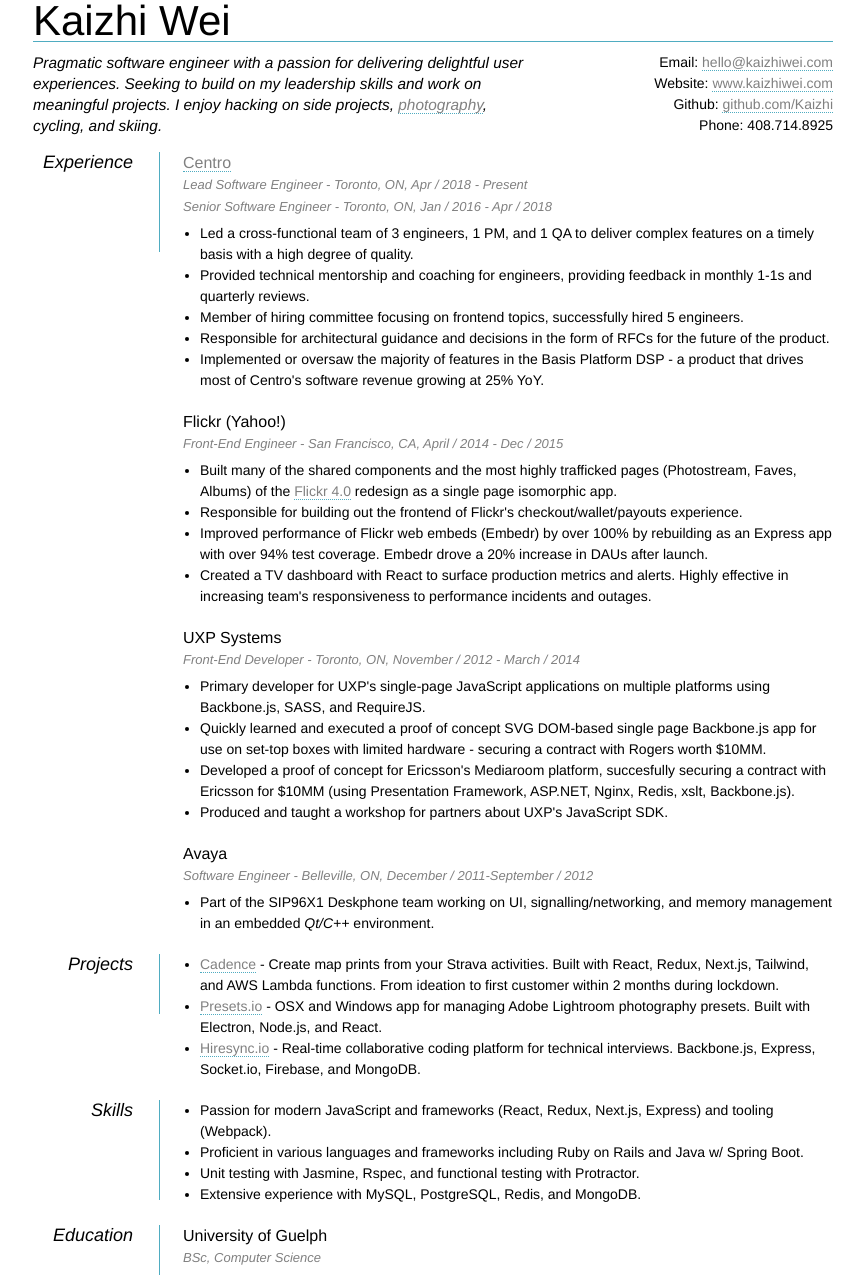
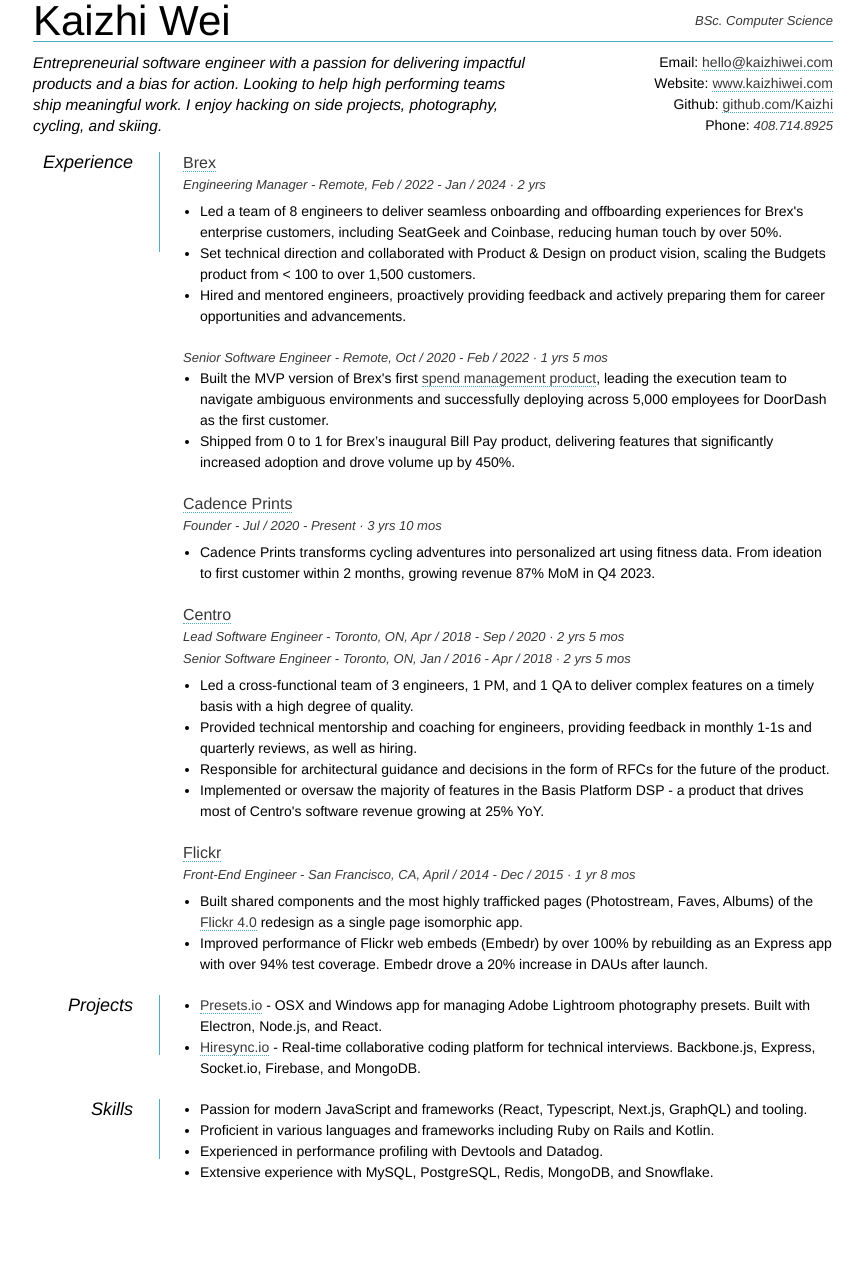
Before and after one commit to Kaizhi/resume, a website: page resume.html in a window 1280 px wide. Shown: the whole page, without its empty margins (207-1071 px from the left). After the commit the page ends 1203 px from the top, so only its background shows below. Drawn offline with Linux system fonts and the light colour scheme.

Commit message:
update resume, stop using wkhtmltopdf - use puppeteer

```diff
--- a/resume.html
+++ b/resume.html
@@ -42,21 +42,20 @@
         margin: 0 0 6px 0;
         position: relative;
       }
-      h2 span,
-      h1 span {
+      span {
         bottom: 0;
         right: 0;
         font-style: italic;
         font-family: Helvetica;
         font-size: 13px;
-        color: grey;
+        color: #373737;
         font-weight: normal;
       }
       p {
         margin: 0 0 16px 0;
       }
       a {
-        color: grey;
+        color: #373737;
         text-decoration: none;
         border-bottom: 1px dotted #4facc1;
       }
@@ -160,6 +159,24 @@
       em {
         font-style: italic;
       }
+
+      .header {
+        display: flex;
+      }
+
+      .header h1 {
+        width: 100%;
+      }
+
+      .header span {
+        width: 200px;
+        text-align: right;
+        margin: 0 0 10px 0;
+        padding: 0 0 10px 0;
+        /* font-size: 42px; */
+        font-weight: lighter;
+        border-bottom: 1px solid #4facc1;
+      }
     </style>
     <link rel="shortcut icon" href="favicon.ico" type="image/x-icon" />
   </head>
@@ -167,14 +184,15 @@
   <body>
     <div id="page-wrap">
       <div id="contact-info" class="vcard">
-        <h1 class="fn">Kaizhi Wei</h1>
+        <div class="header">
+          <h1>Kaizhi Wei</h1>
+          <span>BSc. Computer Science</span>
+        </div>
         <p class="contact-left">
-          Pragmatic software engineer with a passion for delivering
-          <em>delightful</em> user experiences. Seeking to build on my
-          leadership skills and work on meaningful projects. I enjoy hacking on
-          side projects,
-          <a target="_blank" href="https://instagram.com/kaizhiw">photography</a
-          >, cycling, and skiing.
+          Entrepreneurial software engineer with a passion for delivering
+          <em>impactful</em> products and a bias for action. Looking to help
+          high performing teams ship meaningful work. I enjoy hacking on side
+          projects, photography, cycling, and skiing.
         </p>
         <p class="contact-right">
           Email:
@@ -196,13 +214,75 @@
         <dt>Experience</dt>
         <dd>
           <h2>
+            <a target="_blank" href="https://www.brex.com/">Brex</a>
+            <br />
+            <span
+              >Engineering Manager - Remote, Feb / 2022 - Jan / 2024 · 2
+              yrs</span
+            ><br />
+          </h2>
+          <ul>
+            <li>
+              Led a team of 8 engineers to deliver seamless onboarding and
+              offboarding experiences for Brex's enterprise customers, including
+              SeatGeek and Coinbase, reducing human touch by over 50%.
+            </li>
+            <li>
+              Set technical direction and collaborated with Product & Design on
+              product vision, scaling the Budgets product from < 100 to over
+              1,500 customers.
+            </li>
+            <li>
+              Hired and mentored engineers, proactively providing feedback and
+              actively preparing them for career opportunities and advancements.
+            </li>
+          </ul>
+          <span
+            >Senior Software Engineer - Remote, Oct / 2020 - Feb / 2022 · 1 yrs
+            5 mos</span
+          >
+
+          <ul>
+            <li>
+              Built the MVP version of Brex's first
+              <a
+                target="_blank"
+                href="https://www.brex.com/product/spend-management"
+                >spend management product</a
+              >, leading the execution team to navigate ambiguous environments
+              and successfully deploying across 5,000 employees for DoorDash as
+              the first customer.
+            </li>
+            <li>
+              Shipped from 0 to 1 for Brex’s inaugural Bill Pay product,
+              delivering features that significantly increased adoption and
+              drove volume up by 450%.
+            </li>
+          </ul>
+
+          <h2>
+            <a href="https://cadenceprints.com" target="_blank"
+              >Cadence Prints</a
+            ><br />
+            <span>Founder - Jul / 2020 - Present · 3 yrs 10 mos</span><br />
+          </h2>
+          <ul>
+            <li>
+              Cadence Prints transforms cycling adventures into personalized art
+              using fitness data. From ideation to first customer within 2
+              months, growing revenue 87% MoM in Q4 2023.
+            </li>
+          </ul>
+
+          <h2>
             <a href="https://www.centro.net/" target="_blank">Centro</a><br />
             <span
-              >Lead Software Engineer - Toronto, ON, Apr / 2018 - Present</span
+              >Lead Software Engineer - Toronto, ON, Apr / 2018 - Sep / 2020 · 2
+              yrs 5 mos</span
             ><br />
             <span
-              >Senior Software Engineer - Toronto, ON, Jan / 2016 - Apr /
-              2018</span
+              >Senior Software Engineer - Toronto, ON, Jan / 2016 - Apr / 2018 ·
+              2 yrs 5 mos</span
             >
           </h2>
 
@@ -214,11 +294,8 @@
             </li>
             <li>
               Provided technical mentorship and coaching for engineers,
-              providing feedback in monthly 1-1s and quarterly reviews.
-            </li>
-            <li>
-              Member of hiring committee focusing on frontend topics,
-              successfully hired 5 engineers.
+              providing feedback in monthly 1-1s and quarterly reviews, as well
+              as hiring.
             </li>
             <li>
               Responsible for architectural guidance and decisions in the form
@@ -232,15 +309,16 @@
           </ul>
 
           <h2>
-            Flickr (Yahoo!)<br /><span
-              >Front-End Engineer - San Francisco, CA, April / 2014 - Dec /
-              2015</span
+            <a target="_blank" href="https://www.flickr.com/">Flickr</a
+            ><br /><span
+              >Front-End Engineer - San Francisco, CA, April / 2014 - Dec / 2015
+              · 1 yr 8 mos</span
             >
           </h2>
           <ul>
             <li>
-              Built many of the shared components and the most highly trafficked
-              pages (Photostream, Faves, Albums) of the
+              Built shared components and the most highly trafficked pages
+              (Photostream, Faves, Albums) of the
               <a
                 href="http://www.theverge.com / 2015/5/7/8562387/flickr-camera-roll-uploadr-mobile-redesign"
                 target="_blank"
@@ -249,22 +327,13 @@
               redesign as a single page isomorphic app.
             </li>
             <li>
-              Responsible for building out the frontend of Flickr's
-              checkout/wallet/payouts experience.
-            </li>
-            <li>
               Improved performance of Flickr web embeds (Embedr) by over 100% by
               rebuilding as an Express app with over 94% test coverage. Embedr
               drove a 20% increase in DAUs after launch.
             </li>
-            <li>
-              Created a TV dashboard with React to surface production metrics
-              and alerts. Highly effective in increasing team's responsiveness
-              to performance incidents and outages.
-            </li>
           </ul>
 
-          <h2>
+          <!-- <h2>
             UXP Systems<br /><span
               >Front-End Developer - Toronto, ON, November / 2012 - March /
               2014</span
@@ -272,22 +341,8 @@
           </h2>
           <ul>
             <li>
-              Primary developer for UXP's single-page JavaScript applications on
-              multiple platforms using Backbone.js, SASS, and RequireJS.
-            </li>
-            <li>
-              Quickly learned and executed a proof of concept SVG DOM-based
-              single page Backbone.js app for use on set-top boxes with limited
-              hardware - securing a contract with Rogers worth $10MM.
-            </li>
-            <li>
-              Developed a proof of concept for Ericsson's Mediaroom platform,
-              succesfully securing a contract with Ericsson for $10MM (using
-              Presentation Framework, ASP.NET, Nginx, Redis, xslt, Backbone.js).
-            </li>
-            <li>
-              Produced and taught a workshop for partners about UXP's JavaScript
-              SDK.
+              Developed single-page JavaScript applications using Backbone.js
+              and Sass.
             </li>
           </ul>
 
@@ -299,20 +354,20 @@
           </h2>
           <ul>
             <li>
-              Part of the SIP96X1 Deskphone team working on UI,
-              signalling/networking, and memory management in an embedded
+              Member of SIP96X1 Deskphone team working on UI, networking, and
+              memory management in an embedded
               <em>Qt/C++</em> environment.
             </li>
-            <!-- <li>
+            <li>
               Researched and implemented changes to phone features, reducing
               server load by more than 50% in large call center environments.
-            </li> -->
-            <!-- <li>
+            </li>
+            <li>
               Created an internal tool to monitor thousands of clients
               worldwide, allowing the team to efficiently measure and debug core
               dump issues prior to product release.
-            </li> -->
-          </ul>
+            </li>
+          </ul> -->
           <!--
                 <h2>Uptown Creative Group<br><span>(Remote) Freelance Web Developer - Waterloo, ON, April / 2011-December / 2011</span></h2>
                 <ul>
@@ -326,16 +381,13 @@
         <dd>
           <ul>
             <li>
-              <a href="https://cadenceprints.com" target="_blank">Cadence</a> -
-              Create map prints from your Strava activities. Built with React,
-              Redux, Next.js, Tailwind, and AWS Lambda functions. From ideation
-              to first customer within 2 months during lockdown.
-            </li>
-
-            <li>
-              <a href="http://presets.io" target="_blank">Presets.io</a> - OSX
-              and Windows app for managing Adobe Lightroom photography presets.
-              Built with Electron, Node.js, and React.
+              <a
+                href="https://kaizhi.github.io/presets-landing/"
+                target="_blank"
+                >Presets.io</a
+              >
+              - OSX and Windows app for managing Adobe Lightroom photography
+              presets. Built with Electron, Node.js, and React.
             </li>
             <li>
               <a href="https://github.com/Kaizhi/hiresync" target="_blank"
@@ -349,28 +401,28 @@
         </dd>
         <dd class="clear"></dd>
 
-        <dt>Skills</dt>
+        <dt class="short">Skills</dt>
         <dd>
           <ul>
             <li>
-              Passion for modern JavaScript and frameworks (React, Redux,
-              Next.js, Express) and tooling (Webpack).
+              Passion for modern JavaScript and frameworks (React, Typescript,
+              Next.js, GraphQL) and tooling.
             </li>
             <li>
               Proficient in various languages and frameworks including Ruby on
-              Rails and Java w/ Spring Boot.
+              Rails and Kotlin.
             </li>
             <li>
-              Unit testing with Jasmine, Rspec, and functional testing with
-              Protractor.
+              Experienced in performance profiling with Devtools and Datadog.
             </li>
             <li>
-              Extensive experience with MySQL, PostgreSQL, Redis, and MongoDB.
+              Extensive experience with MySQL, PostgreSQL, Redis, MongoDB, and
+              Snowflake.
             </li>
           </ul>
         </dd>
 
-        <dd class="clear"></dd>
+        <!-- <dd class="clear"></dd>
 
         <dt class="education">Education</dt>
         <dd>
@@ -379,7 +431,7 @@
             <span>BSc, Computer Science</span>
           </h2>
         </dd>
-        <dd class="clear"></dd>
+        <dd class="clear"></dd> -->
       </dl>
     </div>
   </body>
```
Also changed, not shown: index.js (added, +32 -0 lines), package.json (added, +13 -0 lines), 3 other files.
